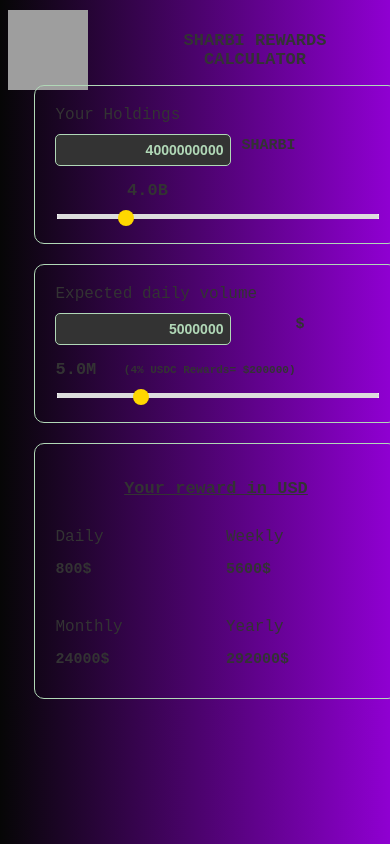
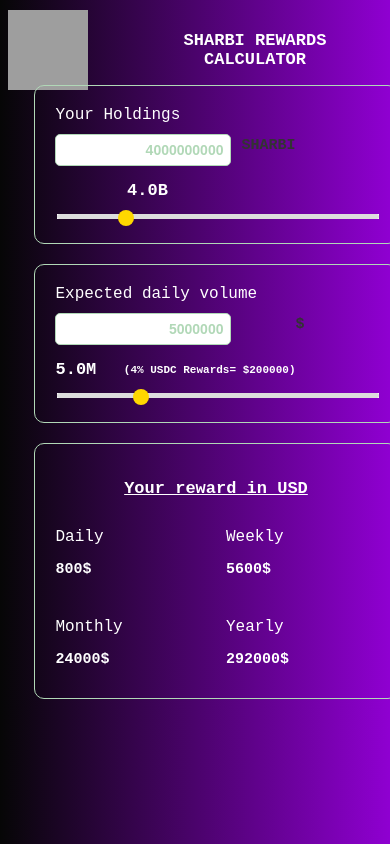
Before and after one commit to sharbiarb23/sip-calculator, a React (Vite) app: page / in a window 390 px wide. Built offline with nearby package versions, Linux system fonts and the light colour scheme; grey boxes are pictures that could not be loaded.

Commit message:
Update App.css

```diff
--- a/src/App.css
+++ b/src/App.css
@@ -7,7 +7,7 @@
 .header {
   text-align: center;
   margin-top: 10px;
-  color: #333333;
+  color: #ffffff;
   font-size: 17px;
   font-weight: bold;
   font-family:  monospace;
@@ -67,7 +67,7 @@
   height: 16px;
   width: 16px;
   border-radius: 50%;
-  background: goldenrod;
+  background: rgb(218, 165, 32);
   margin-top: -4px;
 }
 
@@ -149,12 +149,12 @@
 
 .label-value {
 
-  color: #333333;
+  color: #ffffff;
   font-family: monospace;
   font-size: 16px;
   display: flex;
   justify-content: space-between;
-  border: #333333 1px green;
+  border: #cf00c1 1px green;
   /* background-color: red; */
 
 
@@ -180,7 +180,7 @@
   height: 50px;
   margin-top: 10px;
   margin-bottom: 20px;
-  color: #333333;
+  color: #ffffff;
   font-family: monospace;
   font-size: 15px;
   /* display: flex;
@@ -231,7 +231,7 @@
     height: 50px;
     margin-top: 50px;
     margin-bottom: 60px;
-    color:  #333333;
+    color:  #ffffff;
     font-family: monospace;
     font-size: 16px;
     display: flex;
@@ -250,7 +250,7 @@
     height: 50px;
     margin-top: 50px;
     margin-bottom: 60px;
-    color:  #333333;
+    color:  #ffffff;
     font-family: monospace;
     font-size: 8px;
     display: flex;
@@ -265,7 +265,7 @@
 .input-box {
   border: 1px solid #b1d8b7;
   border-radius: 5px;
-  background-color: #333333;
+  background-color: #ffffff;
   color: #b1d8b7;
   padding: 10px;
   font-size: 17px;
@@ -282,7 +282,7 @@
 
   .label-value {
 
-    color: #333333;
+    color: #ffffff;
     font-family: monospace;
     font-size: 16px;
     display: flex;
@@ -314,7 +314,7 @@
     height: 50px;
     margin-top: 10px;
     margin-bottom: 10px;
-    color:  #333333;
+    color:  #ffffff;
     font-family: monospace;
     font-size: 16px;
     display: flex;
@@ -334,7 +334,7 @@
 
     border: 1px solid #b1d8b7;
     border-radius: 5px;
-    background-color: #333333;
+    background-color: #ffffff;
     color: #b1d8b7;
     padding: 7px;
     font-size: 14px;
@@ -367,7 +367,7 @@
     height: 50px;
     margin-top: 10px;
     margin-bottom: 10px;
-    color:  #333333;
+    color:  #ffffff;
     font-family: monospace;
     font-size: 16px;
     display: flex;
@@ -376,7 +376,7 @@
   }
   .label-value {
 
-    color: #333333;
+    color: #ffffff;
     font-family: monospace;
     font-size: 16px;
     display: flex;
@@ -395,7 +395,7 @@
 
     border: 1px solid #b1d8b7;
     border-radius: 5px;
-    background-color: #333333;
+    background-color: #ffffff;
     color: #b1d8b7;
     padding: 7px;
     font-size: 14px;
@@ -443,7 +443,7 @@
   font-size: 17px;
   font-weight: bold;
   margin-top: 15px;
-  color: #333333;
+  color: #ffffff;
   /* align-self: center; */
   text-decoration: underline;
   margin-bottom: 20px;
@@ -457,7 +457,7 @@
   font-size: 17px;
   font-weight: bold;
   /* margin-top: 30px; */
-  color: #333333;
+  color: #ffffff;
   align-self: center;
   margin-right: 2px;
   /* width: 65px; */
```
